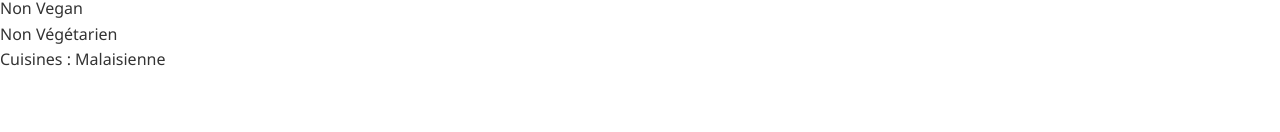
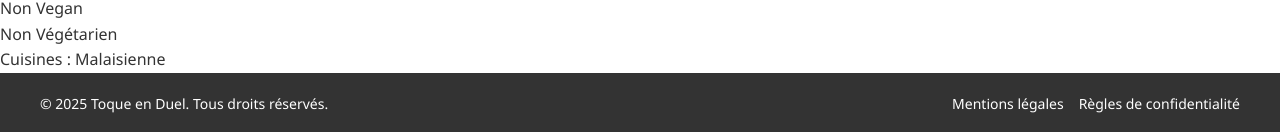
Before and after one commit to Oceane86/toque, a Next.js app: page /culinary in a window 1280 px wide. Shown: the part 4457-4589 px from the top of the page. Before the commit the page ends 4530 px from the top, so only its background shows below. Built offline with nearby package versions, Linux system fonts and the light colour scheme.

Commit message:
Modifs styles de challenges + Footer 2

```diff
--- a/app/culinary/page.jsx
+++ b/app/culinary/page.jsx
@@ -1,11 +1,10 @@
 // app/culinary/page.jsx
-
-
 
 "use client";
 import { useEffect, useState } from 'react';
 import Navbar from '@components/NavBar';
 import '../../styles/globals.css';
+import Footer from '@components/Footer';
 
 export default function Recipes() {
   const [recipes, setRecipes] = useState([]);
@@ -74,6 +73,8 @@ export default function Recipes() {
           {recipe.glutenFree != null && <p>{recipe.glutenFree ? 'Sans gluten' : 'Contient du gluten'}</p>}
         </div>
       ))}
+      <Footer/>
+
     </div>
   );
 }
```
